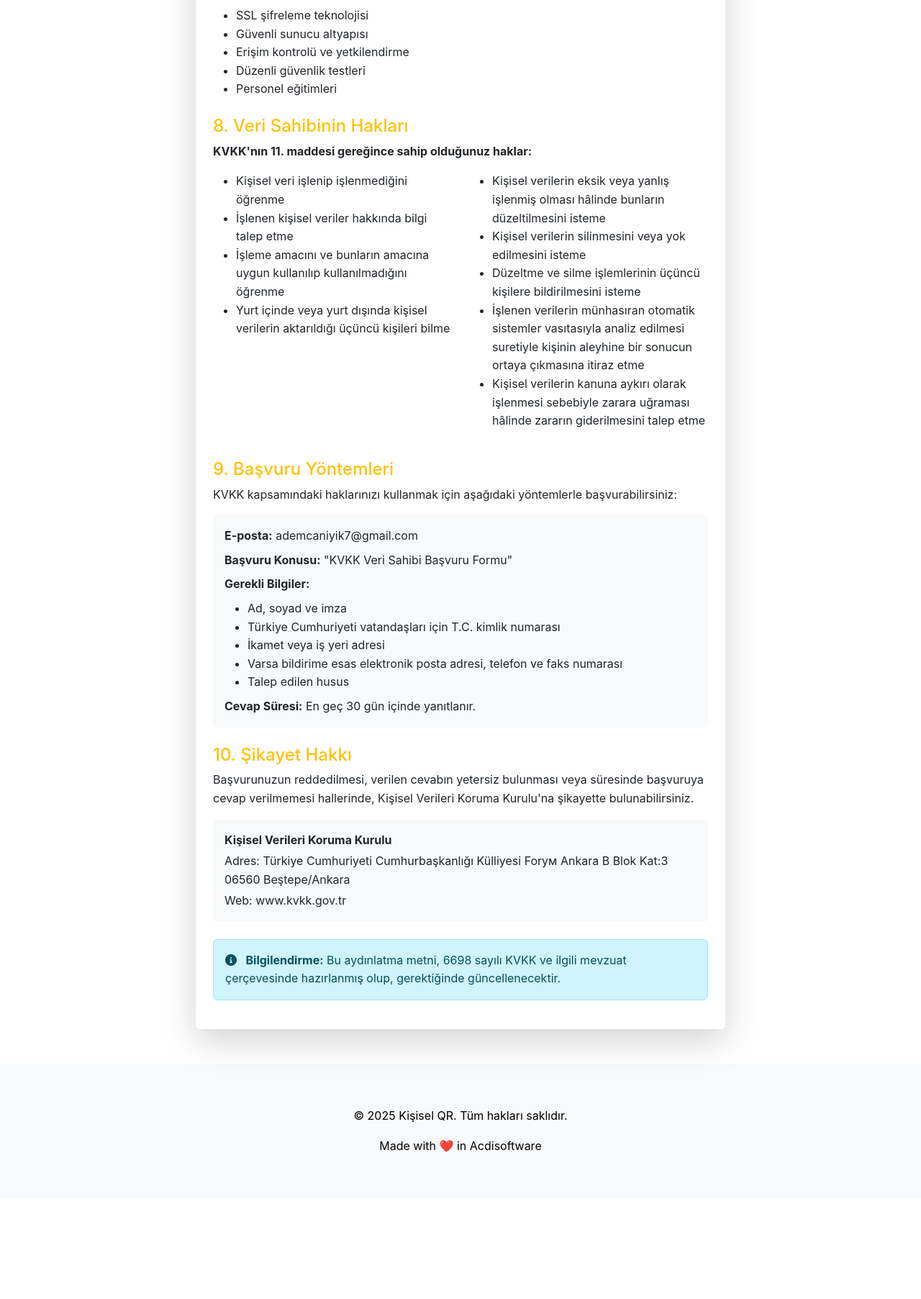
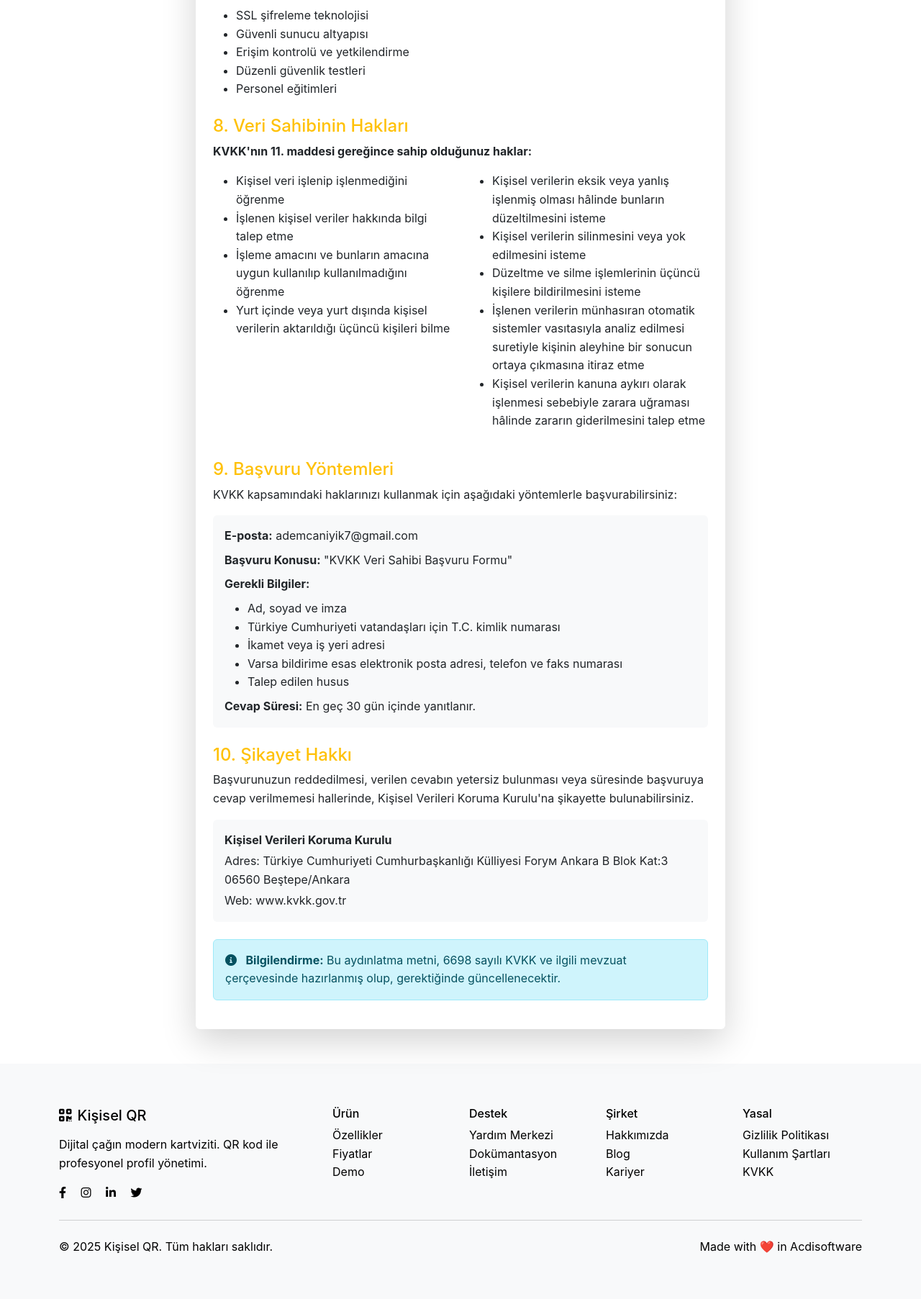
Before and after one commit to ademcaniyik/kisisel_qr, a PHP site: page /kisisel_qr/kvkk.php in a window 1280 px wide. Shown: the part 1840-3645 px from the top of the page at 72% size. Before the commit the page ends 3441 px from the top, so only its background shows below. Run offline with PHP 8.4, Linux system fonts and the light colour scheme.

Commit message:
footer and header include'a dahil edildi

```diff
--- /dev/null
+++ b/includes/footer.php
@@ -0,0 +1,58 @@
+    <!-- Footer -->
+    <footer class="footer mt-5">
+        <div class="container">
+            <div class="row">
+                <div class="col-lg-4">
+                    <h5><i class="fas fa-qrcode me-2"></i>Kişisel QR</h5>
+                    <p>Dijital çağın modern kartviziti. QR kod ile profesyonel profil yönetimi.</p>
+                    <div class="social-links mt-3">
+                        <a href="#" class="me-3"><i class="fab fa-facebook-f"></i></a>
+                        <a href="#" class="me-3"><i class="fab fa-instagram"></i></a>
+                        <a href="#" class="me-3"><i class="fab fa-linkedin-in"></i></a>
+                        <a href="#" class="me-3"><i class="fab fa-twitter"></i></a>
+                    </div>
+                </div>
+                <div class="col-lg-2">
+                    <h6>Ürün</h6>
+                    <ul class="list-unstyled">
+                        <li><a href="index.php#features">Özellikler</a></li>
+                        <li><a href="index.php#pricing">Fiyatlar</a></li>
+                        <li><a href="index.php#demo">Demo</a></li>
+                    </ul>
+                </div>
+                <div class="col-lg-2">
+                    <h6>Destek</h6>
+                    <ul class="list-unstyled">
+                        <li><a href="#">Yardım Merkezi</a></li>
+                        <li><a href="#">Dokümantasyon</a></li>
+                        <li><a href="index.php#contact">İletişim</a></li>
+                    </ul>
+                </div>
+                <div class="col-lg-2">
+                    <h6>Şirket</h6>
+                    <ul class="list-unstyled">
+                        <li><a href="hakkimizda.php">Hakkımızda</a></li>
+                        <li><a href="#">Blog</a></li>
+                        <li><a href="#">Kariyer</a></li>
+                    </ul>
+                </div>
+                <div class="col-lg-2">
+                    <h6>Yasal</h6>
+                    <ul class="list-unstyled">
+                        <li><a href="gizlilik-politikasi.php">Gizlilik Politikası</a></li>
+                        <li><a href="kullanim-sartlari.php">Kullanım Şartları</a></li>
+                        <li><a href="kvkk.php">KVKK</a></li>
+                    </ul>
+                </div>
+            </div>
+            <hr class="my-4" style="border-color: #555;">
+            <div class="row align-items-center">
+                <div class="col-md-6">
+                    <p class="mb-0">&copy; 2025 Kişisel QR. Tüm hakları saklıdır.</p>
+                </div>
+                <div class="col-md-6 text-md-end">
+                    <p class="mb-0">Made with ❤️ in Acdisoftware</p>
+                </div>
+            </div>
+        </div>
+    </footer>
--- /dev/null
+++ b/includes/header.php
@@ -0,0 +1,30 @@
+    <!-- Navigation -->
+    <nav class="navbar navbar-expand-lg navbar-light fixed-top">
+        <div class="container">
+            <a class="navbar-brand" href="index.php">
+                <i class="fas fa-qrcode me-2"></i>Kişisel QR
+            </a>
+            <button class="navbar-toggler" type="button" data-bs-toggle="collapse" data-bs-target="#navbarNav">
+                <span class="navbar-toggler-icon"></span>
+            </button>
+            <div class="collapse navbar-collapse" id="navbarNav">
+                <ul class="navbar-nav ms-auto">
+                    <li class="nav-item">
+                        <a class="nav-link" href="index.php">Ana Sayfa</a>
+                    </li>
+                    <li class="nav-item">
+                        <a class="nav-link" href="index.php#features">Özellikler</a>
+                    </li>
+                    <li class="nav-item">
+                        <a class="nav-link" href="index.php#demo">Demo</a>
+                    </li>
+                    <li class="nav-item">
+                        <a class="nav-link" href="index.php#pricing">Fiyatlar</a>
+                    </li>
+                    <li class="nav-item">
+                        <a class="nav-link" href="index.php#contact">İletişim</a>
+                    </li>
+                </ul>
+            </div>
+        </div>
+    </nav>
--- a/kvkk.php
+++ b/kvkk.php
@@ -10,30 +10,7 @@
     <link href="assets/css/landing.css" rel="stylesheet">
 </head>
 <body>
-    <!-- Navigation -->
-    <nav class="navbar navbar-expand-lg navbar-light fixed-top">
-        <div class="container">
-            <a class="navbar-brand" href="index.php">
-                <i class="fas fa-qrcode me-2"></i>Kişisel QR
-            </a>
-            <button class="navbar-toggler" type="button" data-bs-toggle="collapse" data-bs-target="#navbarNav">
-                <span class="navbar-toggler-icon"></span>
-            </button>
-            <div class="collapse navbar-collapse" id="navbarNav">
-                <ul class="navbar-nav ms-auto">
-                    <li class="nav-item">
-                        <a class="nav-link" href="index.php">Ana Sayfa</a>
-                    </li>
-                    <li class="nav-item">
-                        <a class="nav-link" href="index.php#features">Özellikler</a>
-                    </li>
-                    <li class="nav-item">
-                        <a class="nav-link" href="index.php#contact">İletişim</a>
-                    </li>
-                </ul>
-            </div>
-        </div>
-    </nav>
+<?php include 'includes/header.php'; ?>
 
     <!-- Content -->
     <div class="container mt-5 pt-5">
@@ -223,16 +200,12 @@
         </div>
     </div>
 
-    <!-- Footer -->
-    <footer class="footer mt-5">
-        <div class="container">
-            <div class="text-center">
-                <p>&copy; 2025 Kişisel QR. Tüm hakları saklıdır.</p>
-                <p class="mb-0">Made with ❤️ in Acdisoftware</p>
-            </div>
-        </div>
-    </footer>
+<?php include 'includes/footer.php'; ?>
 
     <script src="https://cdn.jsdelivr.net/npm/bootstrap@5.3.0/dist/js/bootstrap.bundle.min.js"></script>
 </body>
 </html>
+
+    <script src="https://cdn.jsdelivr.net/npm/bootstrap@5.3.0/dist/js/bootstrap.bundle.min.js"></script>
+</body>
+</html>
```
Also changed, not shown: gizlilik-politikasi.php (+2 -33 lines), hakkimizda.php (+6 -33 lines), kullanim-sartlari.php (+2 -33 lines).
